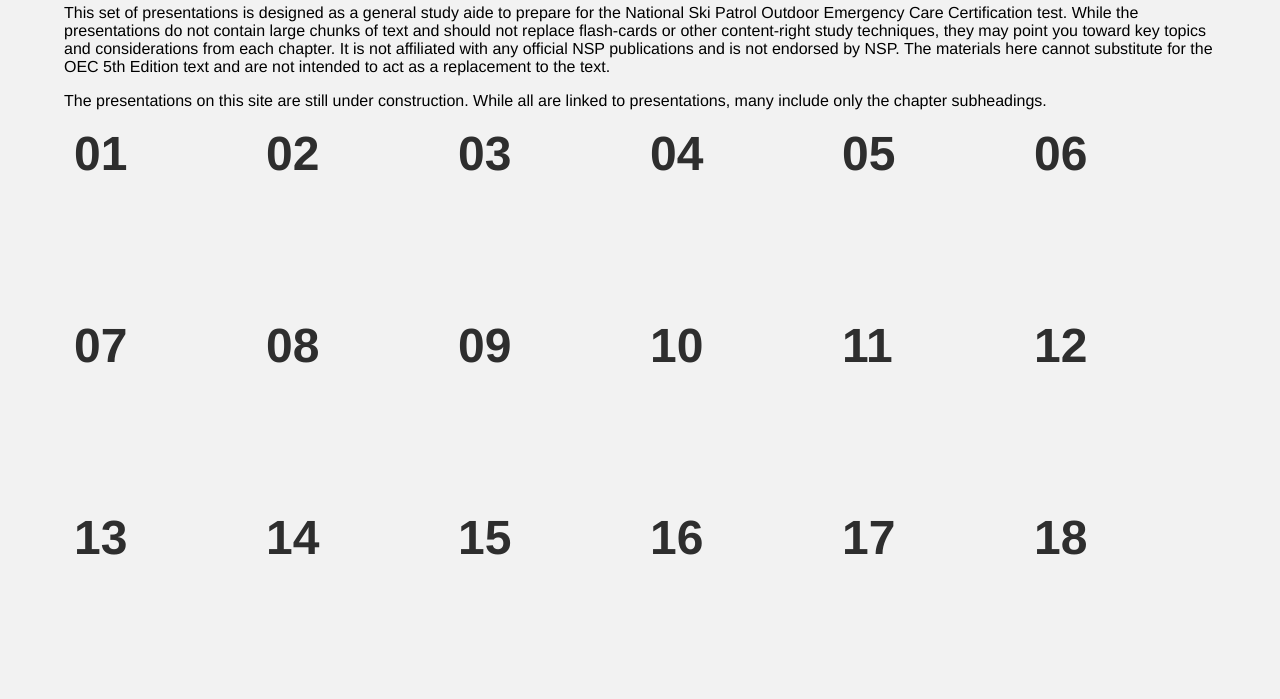
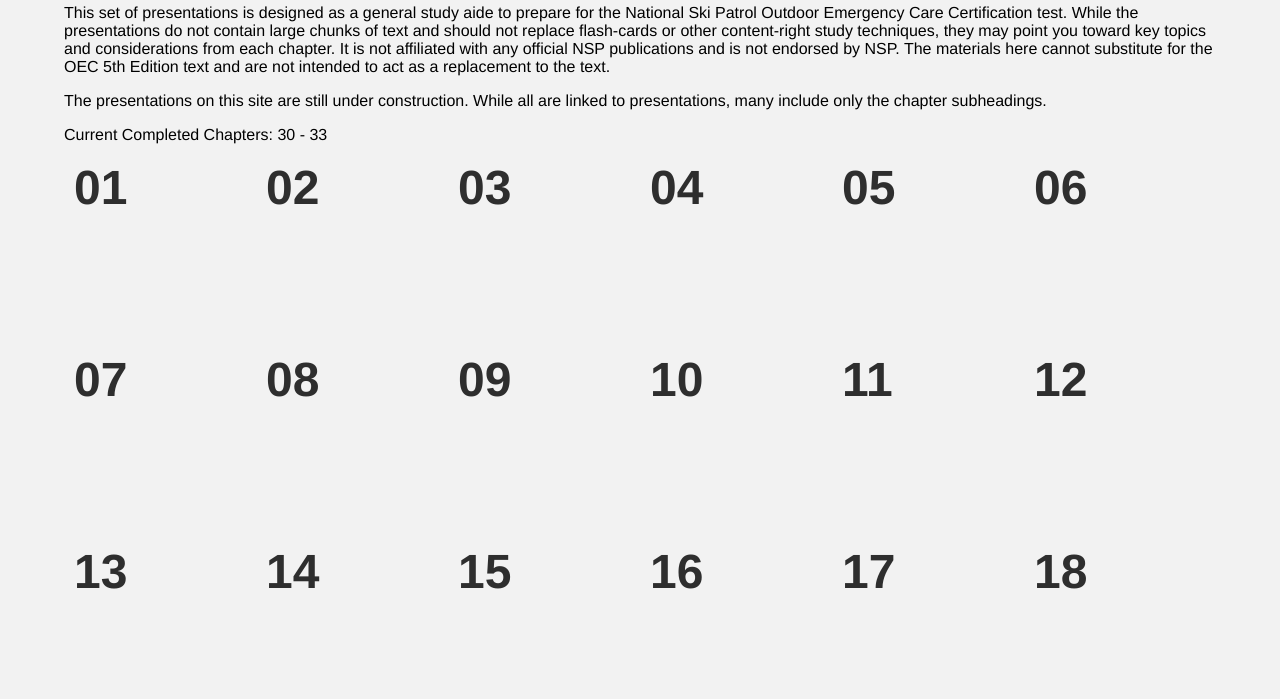
Before and after one commit to crellison/oec, a website: page chapters/index/index.pug in a window 1280 px wide. Shown: the part 76-775 px from the top of the page. Drawn offline with nearby package versions, Linux system fonts and the light colour scheme; files that its build step writes are made by us from their sources; files whose address does not match are found by name.

Commit message:
updated index

```diff
--- a/chapters/index/index.pug
+++ b/chapters/index/index.pug
@@ -8,6 +8,7 @@
         img.git(src="static/Github-black.svg")
     p.desc This set of presentations is designed as a general study aide to prepare for the National Ski Patrol Outdoor Emergency Care Certification test. While the presentations do not contain large chunks of text and should not replace flash-cards or other content-right study techniques, they may point you toward key topics and considerations from each chapter. It is not affiliated with any official NSP publications and is not endorsed by NSP. The materials here cannot substitute for the OEC 5th Edition text and are not intended to act as a replacement to the text.
     p.desc The presentations on this site are still under construction. While all are linked to presentations, many include only the chapter subheadings.
+    p.desc Current Completed Chapters: 30 - 33
   .links
     -
       var chapters = {
```
Also changed, not shown: dist/index.html.
